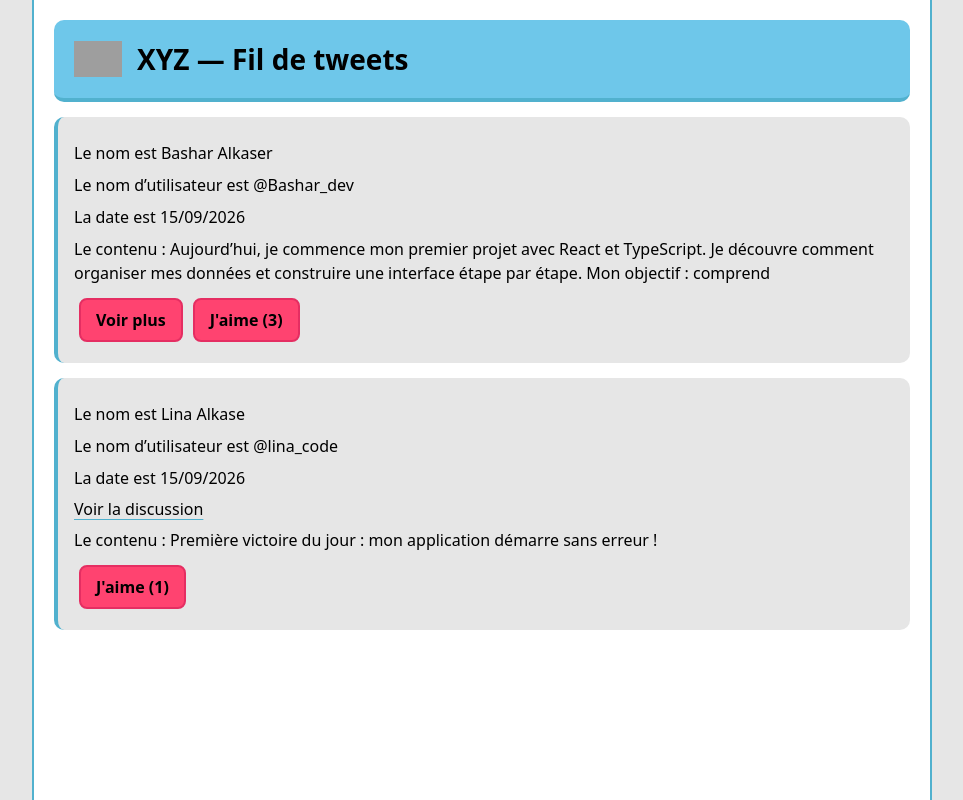
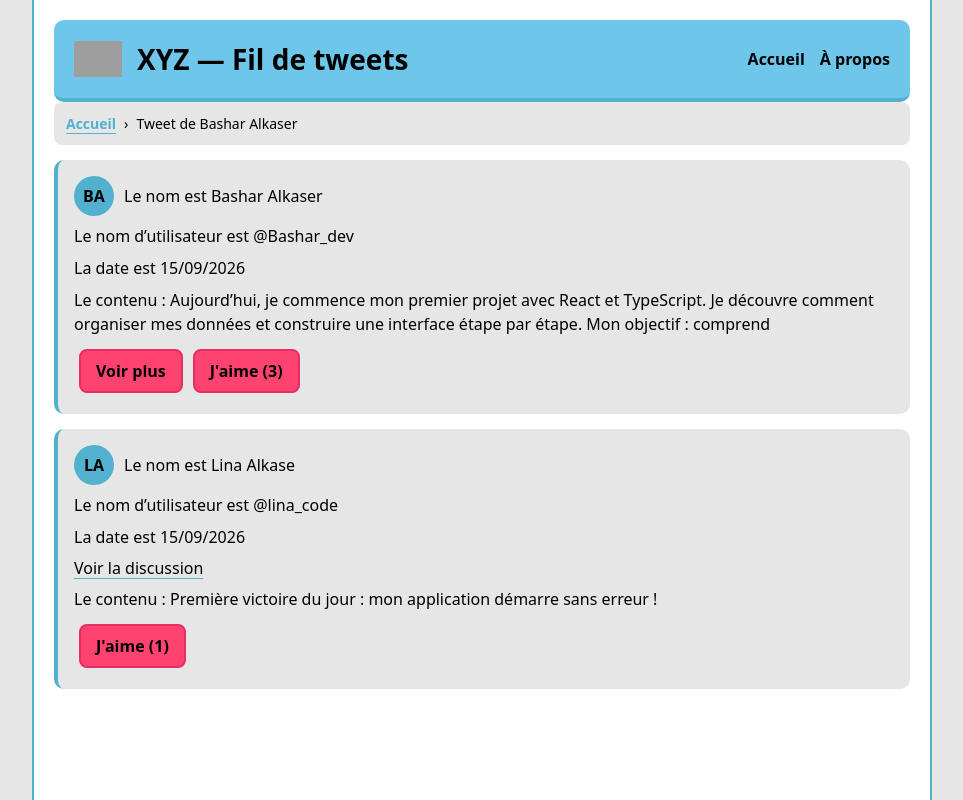
Before and after one commit to Bashar525-art/xyz, a React (Vite) app: page /tweets/550e8400-e29b-41d4-a716-446655440000 in a window 1280 px wide. Shown: the whole page, without its empty margins (158-1121 px from the left). Built offline with nearby package versions, Linux system fonts and the light colour scheme; grey boxes are pictures that could not be loaded.

Commit message:
Ajout des bonus TD01 et TD02

```diff
--- a/src/App.css
+++ b/src/App.css
@@ -63,3 +63,55 @@
     height: 38px;
   }
 }
+
+
+.app-navigation {
+  display: flex;
+  gap: 15px;
+  margin-left: auto;
+}
+
+.app-navigation a {
+  color: #000000;
+  text-decoration: none;
+  font-weight: bold;
+}
+
+.app-navigation a:hover {
+  color: #e52e62;
+  text-decoration: underline;
+}
+
+@media (max-width: 600px) {
+  .app-header {
+    flex-wrap: wrap;
+  }
+
+  .app-navigation {
+    margin-left: 0;
+    width: 100%;
+  }
+}
+
+/* Fil d'Ariane sur la page de détail */
+
+.breadcrumb {
+  display: flex;
+  align-items: center;
+  gap: 8px;
+  padding: 12px;
+  margin-bottom: 15px;
+
+  background: #e6e6e6;
+  border-radius: 8px;
+  font-size: 14px;
+}
+
+.breadcrumb a {
+  color: #51b1ce;
+  font-weight: bold;
+}
+
+.breadcrumb a:hover {
+  color: #e52e62;
+}
--- a/src/App.tsx
+++ b/src/App.tsx
@@ -1,6 +1,6 @@
 import { useState } from 'react';
 import './App.css'
-import { Outlet } from 'react-router-dom';
+import { Link, Outlet } from "react-router-dom";
 import type { Tweet } from './types/Tweet';
 import { initialTweets } from './data/tweets';
 import { TweetsContext, type TweetsContextValue } from './contexts/TweetsContext';
@@ -61,6 +61,10 @@ function App() {
           className="app-logo"
         />
         <h1>XYZ — Fil de tweets</h1>
+        <nav className="app-navigation">
+          <Link to="/">Accueil</Link>
+          <Link to="/a-propos">À propos</Link>
+        </nav>
       </header>
       <TweetsContext.Provider value={context}>
         <Outlet />
--- /dev/null
+++ b/src/components/Avatar.css
@@ -0,0 +1,15 @@
+.avatar {
+    width: 40px;
+    height: 40px;
+    border-radius: 50%;
+
+    display: inline-flex;
+    align-items: center;
+    justify-content: center;
+    flex-shrink: 0;
+
+    background-color: #51b1ce;
+    color: #000000;
+    font-weight: bold;
+    font-size: 16px;
+}
--- /dev/null
+++ b/src/components/Avatar.tsx
@@ -0,0 +1,23 @@
+import type { ReactElement } from "react";
+import "./Avatar.css";
+
+type AvatarProps = {
+    authorName: string;
+};
+
+export function Avatar({ authorName }: AvatarProps): ReactElement {
+
+    // On récupère les initiales des deux premiers mots du nom
+    const initials = authorName
+        .trim()
+        .split(/\s+/)
+        .slice(0, 2)
+        .map((word) => word.charAt(0).toUpperCase())
+        .join("");
+
+    return (
+        <span className="avatar" aria-hidden="true">
+            {initials}
+        </span>
+    );
+}
--- a/src/components/TweetPreview.css
+++ b/src/components/TweetPreview.css
@@ -5,3 +5,9 @@
     height: auto;
     border-radius: 12px;
 }
+
+.tweet-author {
+    display: flex;
+    align-items: center;
+    gap: 10px;
+}
--- a/src/components/TweetPreview.tsx
+++ b/src/components/TweetPreview.tsx
@@ -3,6 +3,7 @@ import type { ReactElement } from "react";
 import "./TweetPreview.css";
 import { useState } from "react";
 import { Link } from "react-router-dom";
+import { Avatar } from "./Avatar";
 
 
 type TweetPreviewProps = {
@@ -17,7 +18,10 @@ export function TweetPreview({ tweet, linkToDetail = true, onToggleLike }: Tweet
     const [isExpanded, setIsExpanded] = useState(false);
     return (
         <div className="tweet-card">
-            <p>Le nom est {tweet.authorName}</p>
+            <div className="tweet-author">
+                <Avatar authorName={tweet.authorName} />
+                <p>Le nom est {tweet.authorName}</p>
+            </div>
             <p>Le nom d’utilisateur est @{tweet.authorHandle}</p>
             <p>La date est {new Date(tweet.createdAt).toLocaleDateString("fr-FR")}</p>
             {linkToDetail && (
--- a/src/hooks/useDocumentTitle.ts
+++ b/src/hooks/useDocumentTitle.ts
@@ -1,8 +1,10 @@
 import { useEffect } from "react";
 
+
+// Hook personnalisé qui permet de modifier le titre de l'onglet du navigateur
 export function useDocumentTitle(title: string): void {
-
+    // useEffect permet d'exécuter une action après le rendu du composant
     useEffect(() => {
         document.title = `${title} | XYZ`;
-    }, [title]);
+    }, [title]); // L'effet est relancé uniquement lorsque title change
 }
--- a/src/main.tsx
+++ b/src/main.tsx
@@ -8,6 +8,7 @@ import { Route } from 'react-router-dom' // représente une règle : pour telle
 import TweetsMasterPage from './pages/TweetsMasterPage.tsx'
 import TweetDetailsPage from './pages/TweetDetailsPage.tsx'
 import NotFoundPage from './pages/NotFoundPage.tsx'
+import AboutPage from "./pages/AboutPages.tsx";
 
 createRoot(document.getElementById('root')!).render(
   <StrictMode>
@@ -17,6 +18,7 @@ createRoot(document.getElementById('root')!).render(
           <Route index element={<TweetsMasterPage />} />
           <Route path='tweets/:id' element={<TweetDetailsPage />} />
           <Route path='*' element={<NotFoundPage />} />
+          <Route path="a-propos" element={<AboutPage />} />
         </Route >
 
       </Routes>
--- /dev/null
+++ b/src/pages/AboutPages.tsx
@@ -0,0 +1,24 @@
+import { useDocumentTitle } from "../hooks/useDocumentTitle";
+
+function AboutPage() {
+
+    useDocumentTitle("À propos");
+
+    return (
+        <section>
+            <h2>À propos de XYZ</h2>
+
+            <p>
+                XYZ est une application web développée avec React
+                et TypeScript dans le cadre du projet individuel
+                de Programmation Web en L3 MIASHS.
+            </p>
+
+            <p>
+                Elle permet de consulter, publier et aimer des tweets.
+            </p>
+        </section>
+    );
+}
+
+export default AboutPage;
--- a/src/pages/TweetDetailsPage.tsx
+++ b/src/pages/TweetDetailsPage.tsx
@@ -26,6 +26,13 @@ function TweetDetailsPage() {
 
 
     return (<div>
+        <nav className="breadcrumb" aria-label="Fil d'Ariane">
+            <Link to="/">Accueil</Link>
+            <span aria-hidden="true"> › </span>
+            <span aria-current="page">
+                Tweet de {tweet.authorName}
+            </span>
+        </nav>
         <TweetPreview
             tweet={tweet}
             linkToDetail={false}
--- a/src/pages/TweetsMasterPage.tsx
+++ b/src/pages/TweetsMasterPage.tsx
@@ -10,6 +10,9 @@ function TweetsMasterPage() {
     const filTweets = tweets.filter(
         (tweet) => tweet.parentId === undefined
     );
+    const tweetsTries = [...filTweets].sort((a, b) =>
+        b.createdAt.localeCompare(a.createdAt)
+    );
 
     const totalLikes = filTweets.reduce(
         (total, tweet) => total + tweet.likes,
@@ -19,9 +22,10 @@ function TweetsMasterPage() {
     return (
         <main>
             <TweetForm onSubmit={addTweet} />
+            <p>Nombre de tweets du fil : {filTweets.length}</p>
             <p>Total des J'aime reçus : {totalLikes}</p>
             <TweetsList
-                tweets={filTweets}
+                tweets={tweetsTries}
                 onToggleLike={toggleLike}
             />
         </main>
```
Also changed, not shown: 1 other file (tests, documents, lock files or other folders).
